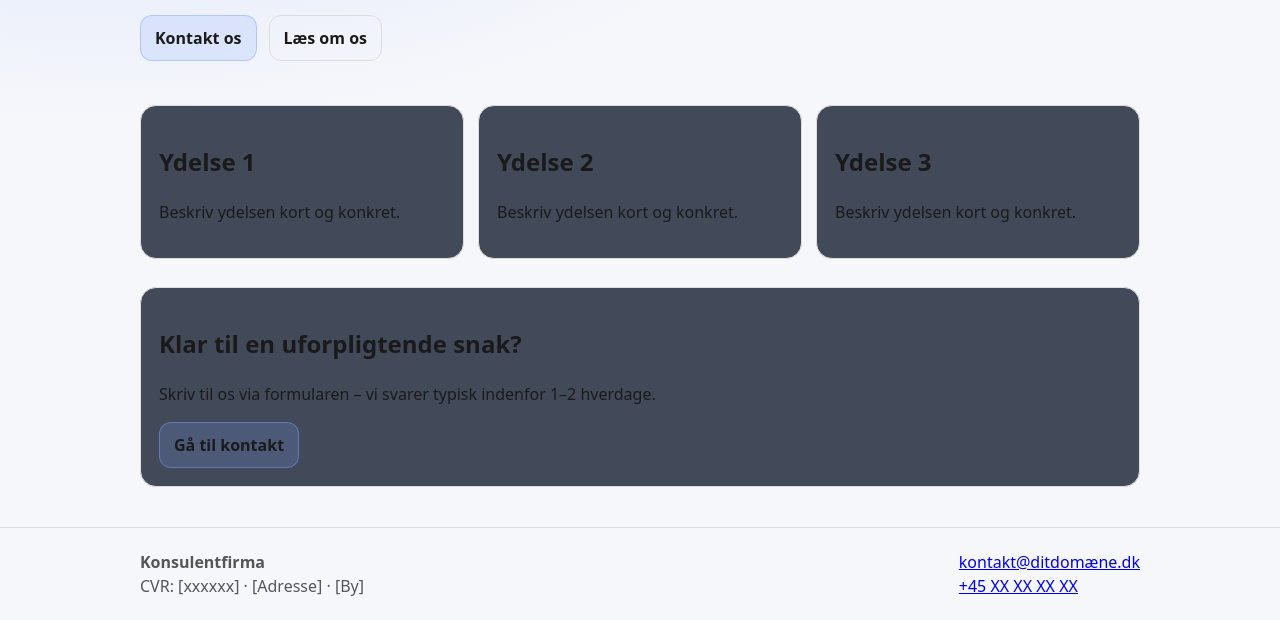
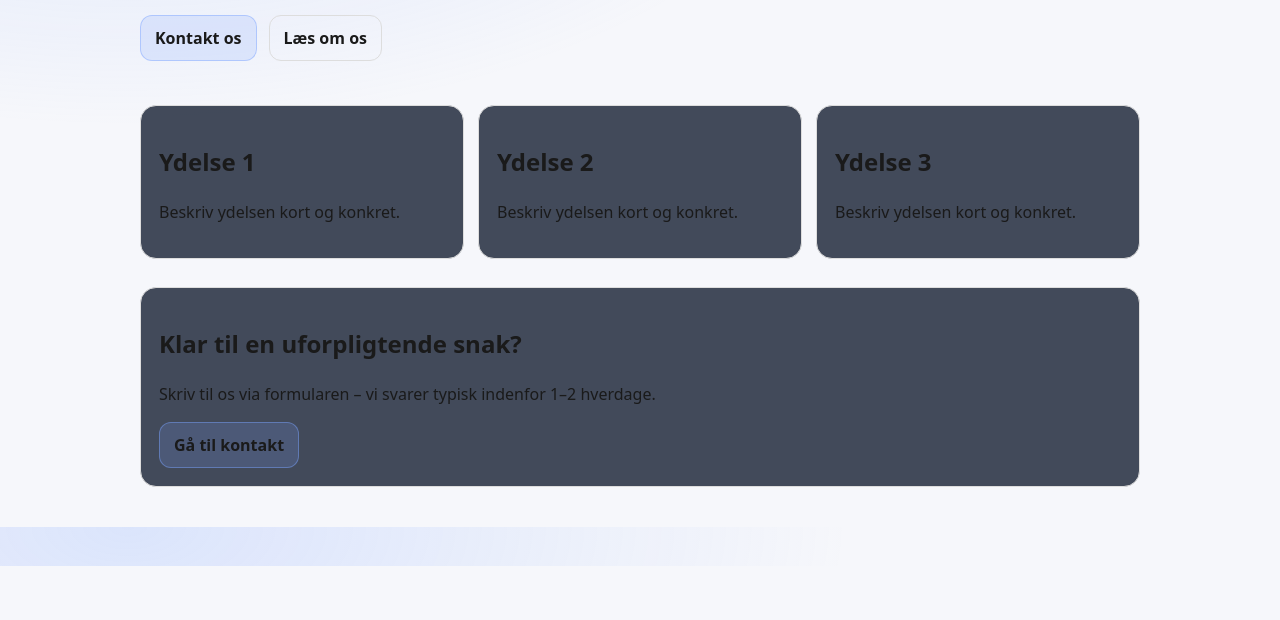
Before and after one commit to Supersnegl/safe2work_hjemmeside, a plain HTML site: page index.html in a window 1280 px wide. Shown: the part 234-854 px from the top of the page. After the commit the page ends 800 px from the top, so only its background shows below. Drawn offline with Linux system fonts and the light colour scheme.

Commit message:
Update index.html

```diff
--- a/index.html
+++ b/index.html
@@ -53,17 +53,5 @@
     </section>
   </main>
 
-  <footer class="site-footer">
-    <div class="container footer">
-      <div>
-        <strong>Konsulentfirma</strong><br />
-        CVR: [xxxxxx] · [Adresse] · [By]
-      </div>
-      <div>
-        <a href="mailto:kontakt@ditdomæne.dk">kontakt@ditdomæne.dk</a><br />
-        <a href="tel:+45XXXXXXXX">+45 XX XX XX XX</a>
-      </div>
-    </div>
-  </footer>
 </body>
 </html>
```
